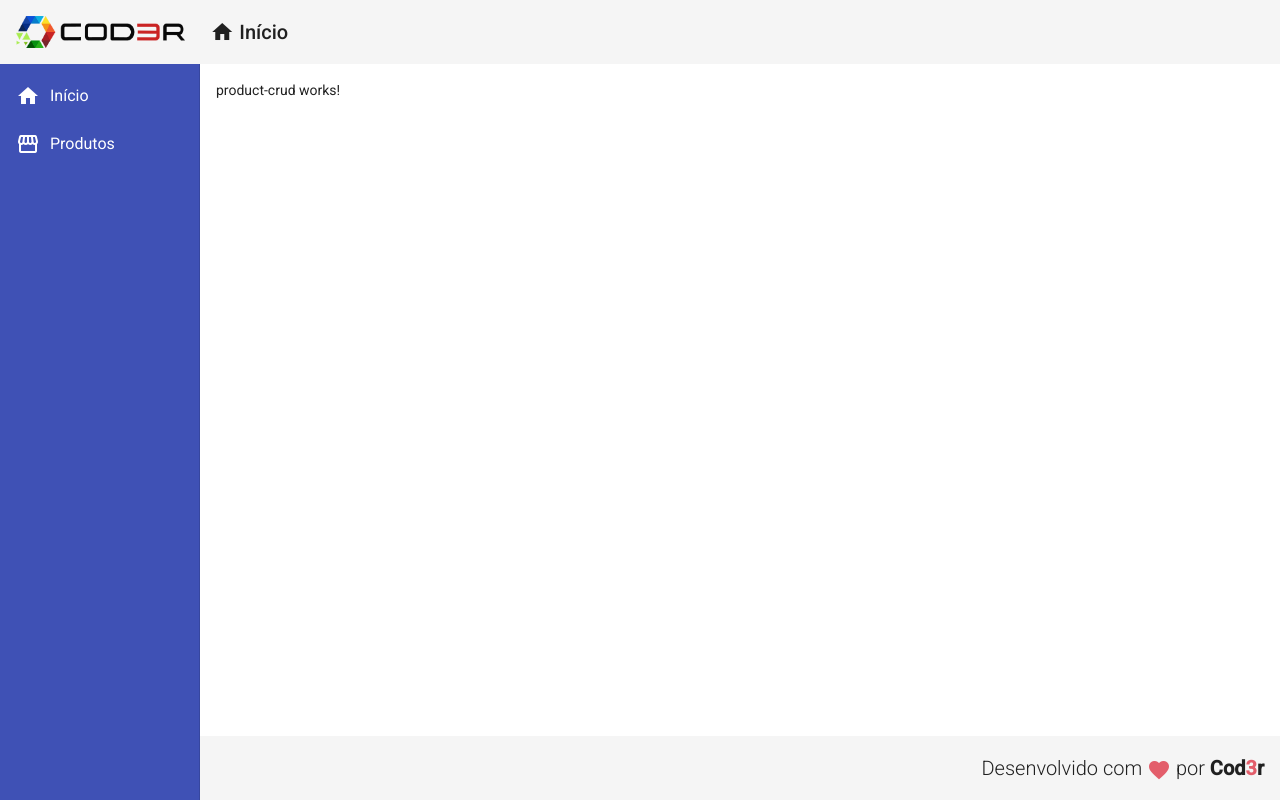
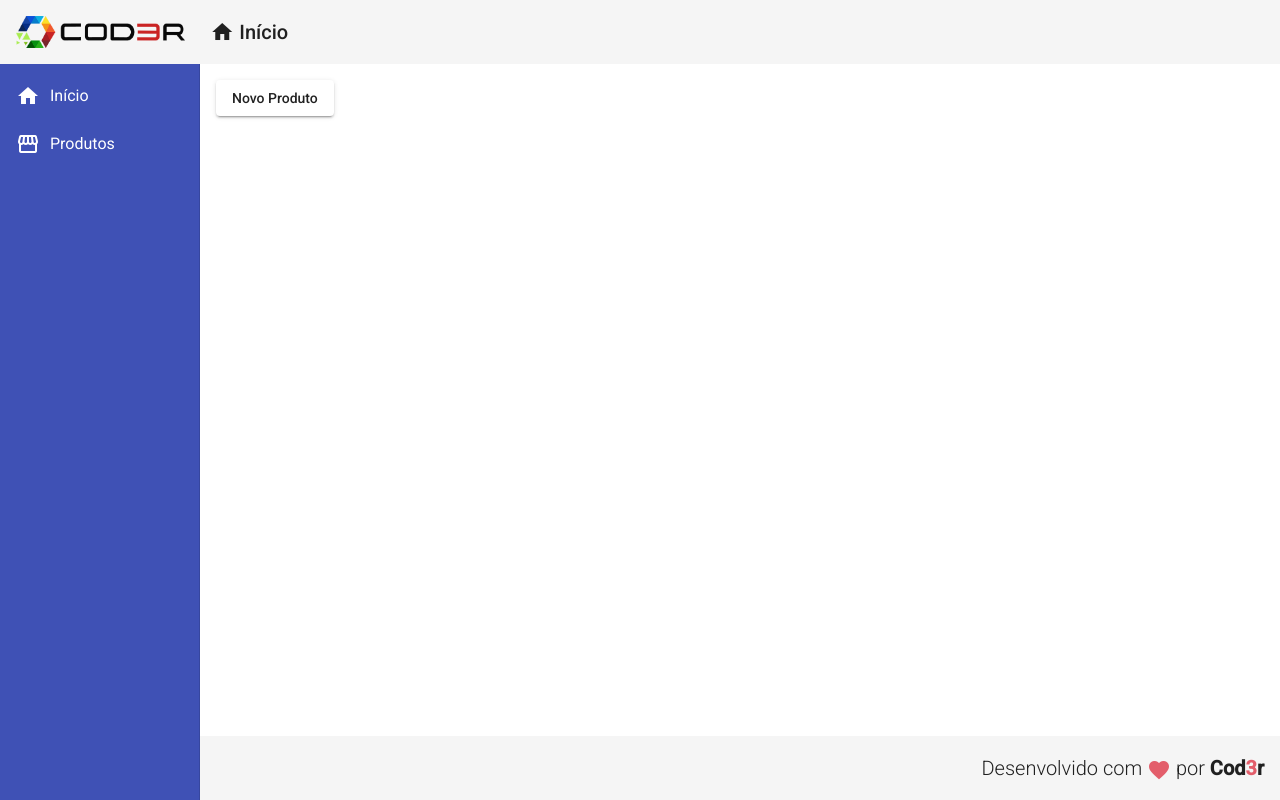
Before and after one commit to stumpf-alexandre/crudAngular, an Angular app in the folder frontend/: page /products in a window 1280 px wide. Built offline with nearby package versions, Linux system fonts and the light colour scheme.

Commit message:
criando uma rota para criar produto

```diff
--- a/frontend/src/app/app.module.ts
+++ b/frontend/src/app/app.module.ts
@@ -20,6 +20,7 @@
 import { RedDirective } from './directives/red.directive';
 import { ForDirective } from './directives/for.directive';
 import { ProductCreateComponent } from './components/product/product-create/product-create.component';
+import { MatButtonModule } from '@angular/material/button';
 
 @NgModule({
   declarations: [
@@ -40,7 +41,8 @@
     MatToolbarModule,
     MatSidenavModule,
     MatListModule,
-    MatCardModule
+    MatCardModule,
+    MatButtonModule
   ],
   providers: [],
   bootstrap: [AppComponent]
--- a/frontend/src/app/views/product-crud/product-crud.component.html
+++ b/frontend/src/app/views/product-crud/product-crud.component.html
@@ -1 +1 @@
-<p>product-crud works!</p>
+<button mat-raised-button (click)="navigateToProductCreate()">Novo Produto</button>
--- a/frontend/src/app/views/product-crud/product-crud.component.ts
+++ b/frontend/src/app/views/product-crud/product-crud.component.ts
@@ -1,4 +1,5 @@
 import { Component, OnInit } from '@angular/core';
+import { Router } from '@angular/router'
 
 @Component({
   selector: 'app-product-crud',
@@ -7,9 +8,13 @@
 })
 export class ProductCrudComponent implements OnInit {
 
-  constructor() { }
+  constructor(private router: Router) { }
 
   ngOnInit(): void {
   }
 
+  navigateToProductCreate(): void {
+    this.router.navigate(['/products/create'])
+  }
+
 }
```
